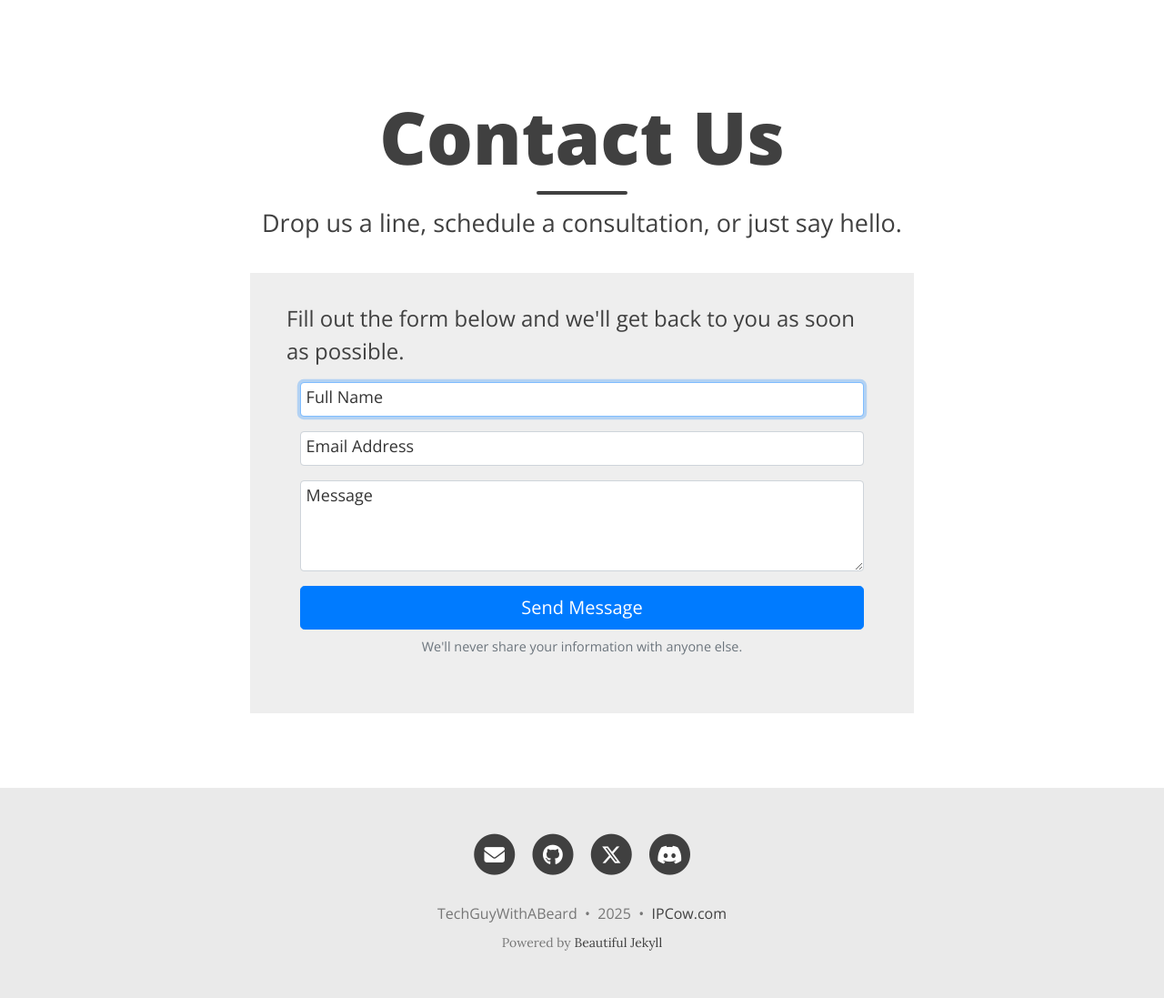
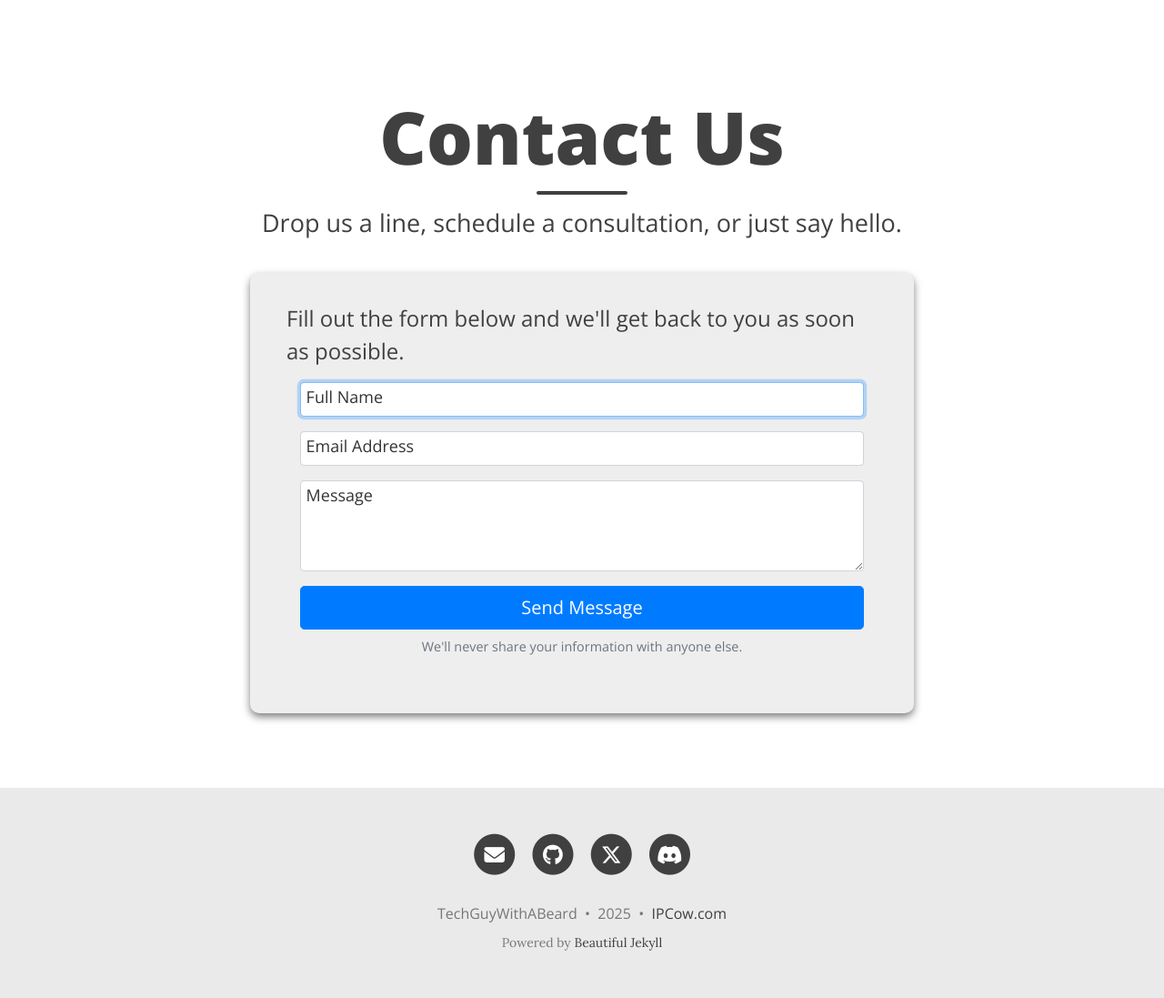
Before and after one commit to MichalAFerber/ipcow, a Jekyll site: the page built from contact.html, in a window 1280 px wide and 1321 px high. Shown: the part 124-1221 px from the top of the window at 91% size. Built offline with Jekyll 4.4.1, drawn with Linux system fonts in a browser that asks for light colours; comment, search, counter and statistics services are not loaded; grey boxes are pictures that could not be loaded.

Commit message:
Customizing site theme

```diff
--- a/_config.yml
+++ b/_config.yml
@@ -188,9 +188,9 @@
   - .htaccess
 
 plugins:
+  - jekyll-feed
   - jekyll-paginate
   - jekyll-sitemap
-  - jekyll-feed
   - jekyll-target-blank
 
 # Beautiful Jekyll / Dean Attali
--- a/assets/css/custom.css
+++ b/assets/css/custom.css
@@ -8,7 +8,6 @@
 form {
   margin-bottom: 30px;
 }
-
 .form-label-group {
   position: relative;
   margin-bottom: 1rem;
@@ -125,7 +124,9 @@
   font-family: "Open Sans", "Helvetica Neue", Helvetica, Arial, sans-serif;
   background: #eee;
   margin-top: 1.25rem;
-  padding: 1.25rem 0.9375rem;
+  border-radius: 10px;
+  padding: 2rem;
+  box-shadow: 0 4px 8px rgba(0, 0, 0, 0.5);
 }
 .main-explain-area p {
   margin-top: 0;
@@ -140,8 +141,7 @@
 }
 .jumbotron.purple {
   font-family: "Open Sans", "Helvetica Neue", Helvetica, Arial, sans-serif;
-  padding: 1.25rem 0.9375rem;
-  background: #aa4dc8 !important;
+  padding: 2rem;
   color: #fff;
   font-weight: bold;
   font-size: 1.3rem;
@@ -152,7 +152,7 @@
 }
 @media (min-width: 768px) {
   .jumbotron.purple {
-    padding: 2rem 2.5rem;
+    padding: 2rem;
     font-size: 1.5rem;
   }
 }
```
